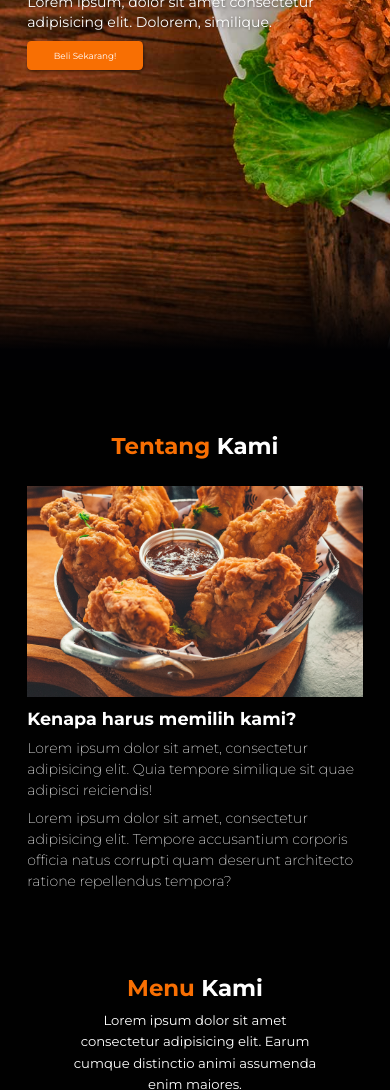
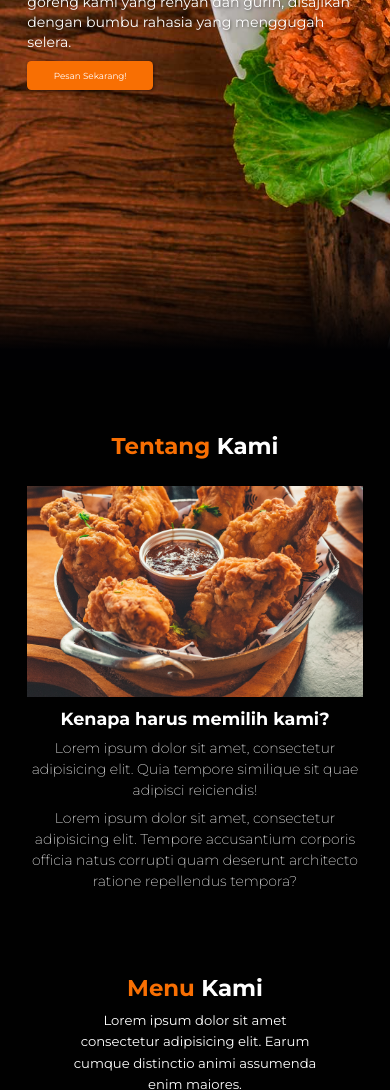
Before and after one commit to fittracakomoli/haryati-catering, a plain HTML site: page index.html in a window 390 px wide. Shown: the part 474-1564 px from the top of the page. Drawn offline with nearby package versions, Linux system fonts and the light colour scheme.

Commit message:
edit dikit

```diff
--- a/css/style.css
+++ b/css/style.css
@@ -634,6 +634,10 @@ footer .credit a:hover {
     flex-wrap: wrap;
   }
 
+  .about {
+    text-align: center;
+  }
+
   .about .row .about-img img {
     height: 24rem;
     object-fit: cover;
--- a/index.html
+++ b/index.html
@@ -5,6 +5,9 @@
     <meta http-equiv="X-UA-Compatible" content="IE=edge" />
     <meta name="viewport" content="width=device-width, initial-scale=1.0" />
     <title>Haryati Kentucky Catering</title>
+
+    <!-- Shortcut Icon -->
+    <link rel="shortcut icon" href="img/logo/logo.png" />
 
     <!-- Fonts -->
     <link rel="preconnect" href="https://fonts.googleapis.com" />
@@ -80,8 +83,8 @@
       <main class="content">
         <h1 class="main-header">Haryati</h1>
         <h1 class="header">Kentucky Catering</h1>
-        <p>Lorem ipsum, dolor sit amet consectetur adipisicing elit. Dolorem, similique.</p>
-        <a href="#" class="cta">Beli Sekarang!</a>
+        <p>Nikmati sensasi cita rasa yang luar biasa ayam goreng kami yang renyah dan gurih, disajikan dengan bumbu rahasia yang menggugah selera.</p>
+        <a href="#" class="cta">Pesan Sekarang!</a>
       </main>
     </section>
     <!-- Hero End -->
```
Also changed, not shown: img/logo/food-drink-hand-drawn-flat-spicy-chicken-logo.jpg/7733984.jpg (added), img/logo/food-drink-hand-drawn-flat-spicy-chicken-logo.jpg/Fonts.txt (added), img/logo/logo.png (added), 3 other files.
